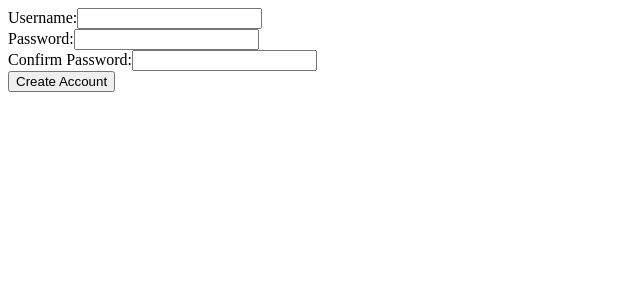
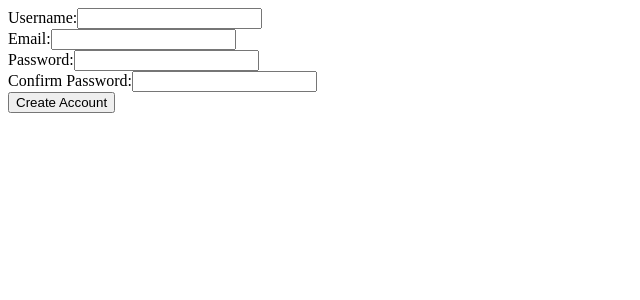
Before and after one commit to jackfales/yum, a Next.js app: page /create-account in a window 1280 px wide. Shown: the top 300 px of the page, without its empty margins (0-640 px from the left). Built offline with nearby package versions, Linux system fonts and the light colour scheme.

Commit message:
Create components for form inputs

```diff
--- a/pages/create-account.js
+++ b/pages/create-account.js
@@ -9,22 +9,24 @@ export default function Account() {
       <main>
         <div>
           <form method='POST' action=''>
-            <div>
-              <label htmlFor='username'>Username:</label>
-              <input type='text' id='username' name='username'></input>
-            </div>
-            <div>
-              <label htmlFor='password'>Password:</label>
-              <input type='text' id='password' name='password'></input>
-            </div>
-            <div>
-              <label htmlFor='confirmpassword'>Confirm Password:</label>
-              <input type='text' id='confirmpassword' name='confirmpassword'></input>
-            </div>
+            <Input name='Username' type='text'></Input>
+            <Input name='Email' type='text'></Input>
+            <Input name='Password' type='text'></Input>
+            <Input name='Confirm Password' type='text'></Input>
             <button type='submit'>Create Account</button>
           </form>
         </div>
       </main>
     </div>
   )
+
+  function Input({name, type}) {
+    let nameSpacesRemoved = name.replace(/\s/g, '').toLocaleLowerCase();
+    return (
+      <div>
+        <label htmlFor={nameSpacesRemoved}>{name}:</label>
+        <input type={type} id={nameSpacesRemoved} name={nameSpacesRemoved}></input>
+      </div>
+    )
+  }
 }
```
